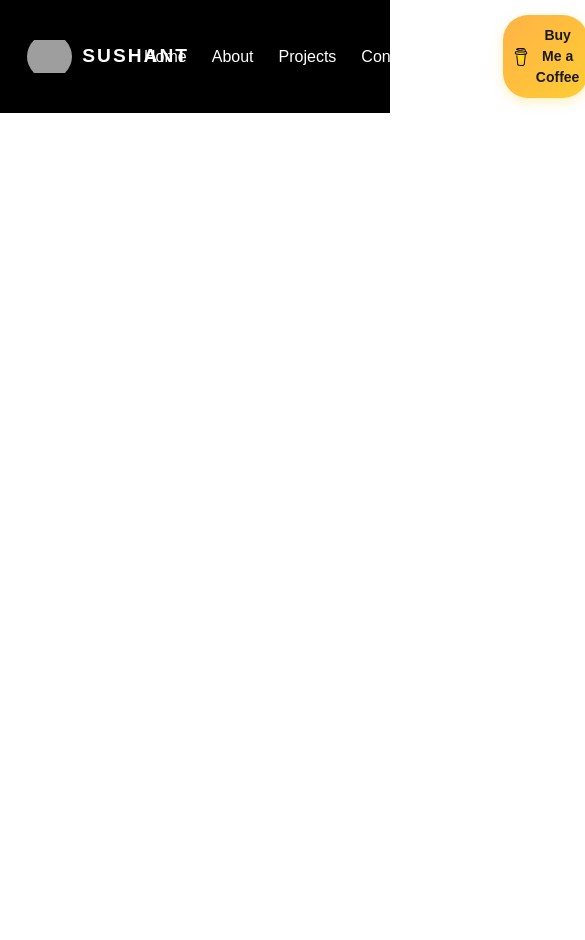
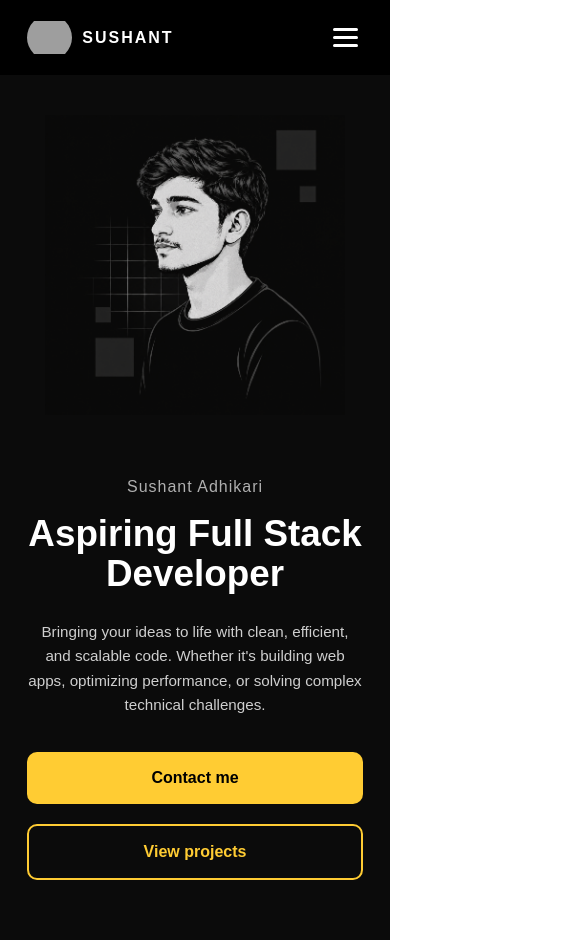
Before and after one commit to sushant-bit/myPortfolio, a React (Vite) app: page / in a window 390 px wide. Shown: the whole page, 585 px wide, since content can reach past the window. Before the commit the page ends 844 px from the top, so only its background shows below. Built offline with nearby package versions, Linux system fonts and the light colour scheme; grey boxes are pictures that could not be loaded.

Commit message:
Make navbar responsive and improve UI design

```diff
--- a/src/App.jsx
+++ b/src/App.jsx
@@ -1,9 +1,11 @@
 import { Navbar } from "./Components/Navbar/Navbar";
+import { Hero } from "./Components/Hero/Hero";
 
 function App() {
   return (
     <>
       <Navbar />
+<Hero/>
     </>
   );
 }
--- /dev/null
+++ b/src/Components/Hero/Hero.css
@@ -0,0 +1,140 @@
+.hero-container {
+  display: flex;
+  align-items: center;
+  justify-content: space-between;
+  min-height: 90vh;
+  padding: 60px 7%;
+  background-color: #0b0b0b;
+  color: white;
+  gap: 60px;
+  flex-wrap: wrap;
+}
+
+.hero-content {
+  flex: 1;
+  min-width: 300px;
+}
+
+.hero-name {
+  font-size: 1rem;
+  color: #b0b0b0;
+  margin-bottom: 15px;
+  letter-spacing: 1px;
+}
+
+.hero-title {
+  font-size: 4rem;
+  line-height: 1.1;
+  margin-bottom: 25px;
+  font-weight: 700;
+}
+
+.hero-description {
+  font-size: 1.1rem;
+  line-height: 1.8;
+  color: #cfcfcf;
+  max-width: 600px;
+  margin-bottom: 35px;
+}
+
+.hero-buttons {
+  display: flex;
+  gap: 20px;
+  flex-wrap: wrap;
+}
+
+.btn-primary,
+.btn-secondary {
+  padding: 14px 28px;
+  border: none;
+  border-radius: 10px;
+  font-size: 1rem;
+  cursor: pointer;
+  transition: 0.3s ease;
+  font-weight: 600;
+}
+
+.btn-primary {
+  background-color: #ffcc33;
+  color: black;
+}
+
+.btn-primary:hover {
+  transform: translateY(-3px);
+}
+
+.btn-secondary {
+  background-color: transparent;
+  border: 2px solid #ffcc33;
+  color: #ffcc33;
+}
+
+.btn-secondary:hover {
+  background-color: #ffcc33;
+  color: black;
+}
+
+.hero-image {
+  flex: 1;
+  display: flex;
+  align-items: center;
+  justify-content: center;
+  min-width: 300px;
+}
+
+.hero-image img {
+  width: 100%;
+  max-width: 420px;
+  object-fit: contain;
+}
+
+@media (max-width: 992px) {
+  .hero-container {
+    flex-direction: column-reverse;
+    text-align: center;
+    padding-top: 40px;
+  }
+
+  .hero-content {
+    display: flex;
+    flex-direction: column;
+    align-items: center;
+  }
+
+  .hero-title {
+    font-size: 3rem;
+  }
+
+  .hero-description {
+    font-size: 1rem;
+  }
+
+  .hero-buttons {
+    justify-content: center;
+  }
+}
+
+@media (max-width: 576px) {
+  .hero-title {
+    font-size: 2.3rem;
+  }
+
+  .hero-description {
+    font-size: 0.95rem;
+    line-height: 1.6;
+  }
+
+  .btn-primary,
+  .btn-secondary {
+    width: 100%;
+  }
+
+  .hero-buttons {
+    width: 100%;
+    flex-direction: column;
+  }
+
+  .hero-image img {
+    max-width: 300px;
+  }
+}
--- /dev/null
+++ b/src/Components/Hero/Hero.jsx
@@ -0,0 +1,29 @@
+import profile from "../../assets/images/profile.png";
+import "./Hero.css";
+
+export const Hero = () => {
+  return (
+    <section className="hero-container">
+      <div className="hero-content">
+        <p className="hero-name">Sushant Adhikari</p>
+
+        <h1 className="hero-title">Aspiring Full Stack Developer</h1>
+
+        <p className="hero-description">
+          Bringing your ideas to life with clean, efficient, and scalable code.
+          Whether it's building web apps, optimizing performance, or solving
+          complex technical challenges.
+        </p>
+
+        <div className="hero-buttons">
+          <button className="btn-primary">Contact me</button>
+          <button className="btn-secondary">View projects</button>
+        </div>
+      </div>
+
+      <div className="hero-image">
+        <img src={profile} alt="profile" />
+      </div>
+    </section>
+  );
+};
--- a/src/Components/Navbar/Navbar.css
+++ b/src/Components/Navbar/Navbar.css
@@ -6,7 +6,10 @@
   padding: 15px 7%;
   align-items: center;
   justify-content: space-between;
+  position: relative;
+  box-sizing: border-box;
 }
+
 .user-login-register-container {
   display: flex;
   align-items: center;
@@ -27,9 +30,11 @@
   cursor: pointer;
   transition: 0.3s;
 }
+
 .nav-item:hover {
   color: #ffcc33;
 }
+
 .logo {
   display: flex;
   align-items: center;
@@ -59,3 +64,103 @@
 .coffee-icon {
   width: 18px;
 }
+
+.hamburger {
+  display: none;
+  flex-direction: column;
+  justify-content: center;
+  align-items: center;
+  gap: 5px;
+  background: none;
+  border: none;
+  cursor: pointer;
+  padding: 5px;
+  z-index: 1001;
+}
+
+.bar {
+  display: block;
+  width: 25px;
+  height: 3px;
+  background-color: white;
+  border-radius: 3px;
+  transition: all 0.3s ease;
+  transform-origin: center;
+}
+
+.hamburger .bar:nth-child(1).open {
+  transform: translateY(8px) rotate(45deg);
+}
+.hamburger .bar:nth-child(2).open {
+  opacity: 0;
+  transform: scaleX(0);
+}
+.hamburger .bar:nth-child(3).open {
+  transform: translateY(-8px) rotate(-45deg);
+}
+
+.mobile-menu {
+  display: none;
+  position: absolute;
+  top: 100%;
+  left: 0;
+  width: 100%;
+  background-color: #111111;
+  padding: 0 7%;
+  max-height: 0;
+  overflow: hidden;
+  transition:
+    max-height 0.4s ease,
+    padding 0.3s ease;
+  box-sizing: border-box;
+  z-index: 1000;
+}
+
+.mobile-menu.active {
+  padding: 20px 7%;
+}
+
+.mobile-nav-list {
+  list-style: none;
+  padding: 0;
+  margin: 0 0 20px 0;
+  display: flex;
+  flex-direction: column;
+  gap: 18px;
+}
+
+.mobile-nav-item {
+  font-size: 1.1rem;
+  color: white;
+  cursor: pointer;
+  transition: color 0.2s;
+  padding: 5px 0;
+  border-bottom: 1px solid #222;
+}
+
+.mobile-nav-item:hover {
+  color: #ffcc33;
+}
+
+.mobile-coffee-btn {
+  padding-bottom: 10px;
+}
+
+@media (max-width: 768px) {
+  .nav-item-container,
+  .user-login-register-container {
+    display: none;
+  }
+
+  .hamburger {
+    display: flex;
+  }
+
+  .mobile-menu {
+    display: block;
+  }
+
+  .name-holder {
+    font-size: 1rem;
+  }
+}
--- a/src/Components/Navbar/Navbar.jsx
+++ b/src/Components/Navbar/Navbar.jsx
@@ -1,28 +1,73 @@
+import { useState } from "react";
 import "./Navbar.css";
 import { Button } from "../Button/Button";
 import logo from "../../assets/logos/logo.png";
 import CoffeeIcon from "../../assets/icons/buy-me-coffee-icon.svg";
 
 export const Navbar = () => {
+  const [menuOpen, setMenuOpen] = useState(false);
+
   return (
     <nav className="nav-bar-container">
       <div className="logo">
         <img src={logo} alt="logo-image" />
         <span className="name-holder">SUSHANT</span>
       </div>
+
       <ul className="nav-item-container">
-        <li className="nav-item nav-home">Home</li>
-        <li className="nav-item nav-about">About</li>
-        <li className="nav-item nav-projects">Projects</li>
-        <li className="nav-item nav-coqntact">Contact</li>
-        <li className="nav-item nav-service">Services</li>
+        <li className="nav-item">Home</li>
+        <li className="nav-item">About</li>
+        <li className="nav-item">Projects</li>
+        <li className="nav-item">Contact</li>
+        <li className="nav-item">Services</li>
       </ul>
+
       <div className="user-login-register-container">
         <Button type="primary" href="https://buymeacoffee.com/sushant_adhikari">
           <img className="coffee-icon" src={CoffeeIcon} alt="coffee-icon" />
           Buy Me a Coffee
         </Button>
       </div>
+
+      <button
+        className="hamburger"
+        onClick={() => setMenuOpen(!menuOpen)}
+        aria-label="Toggle menu"
+      >
+        <span className={`bar ${menuOpen ? "open" : ""}`}></span>
+        <span className={`bar ${menuOpen ? "open" : ""}`}></span>
+        <span className={`bar ${menuOpen ? "open" : ""}`}></span>
+      </button>
+
+      {/* Mobile dropdown menu */}
+      <div className={`mobile-menu ${menuOpen ? "active" : ""}`}>
+        <ul className="mobile-nav-list">
+          <li className="mobile-nav-item" onClick={() => setMenuOpen(false)}>
+            Home
+          </li>
+          <li className="mobile-nav-item" onClick={() => setMenuOpen(false)}>
+            About
+          </li>
+          <li className="mobile-nav-item" onClick={() => setMenuOpen(false)}>
+            Projects
+          </li>
+          <li className="mobile-nav-item" onClick={() => setMenuOpen(false)}>
+            Contact
+          </li>
+          <li className="mobile-nav-item" onClick={() => setMenuOpen(false)}>
+            Services
+          </li>
+        </ul>
+        <div className="mobile-coffee-btn">
+          <Button
+            type="primary"
+            href="https://buymeacoffee.com/sushant_adhikari"
+          >
+            <img className="coffee-icon" src={CoffeeIcon} alt="coffee-icon" />
+            Buy Me a Coffee
+          </Button>
+        </div>
+      </div>
     </nav>
   );
 };
--- a/src/index.css
+++ b/src/index.css
@@ -6,5 +6,9 @@
 }
 
 body {
-  font-family: sans-serif;
+  font-family: Arial, sans-serif;
+  overflow-x: hidden;
 }
+.container {
+  padding: 15px 0px 15px 7%;
+}
```
Also changed, not shown: src/assets/images/profile.png (added).
